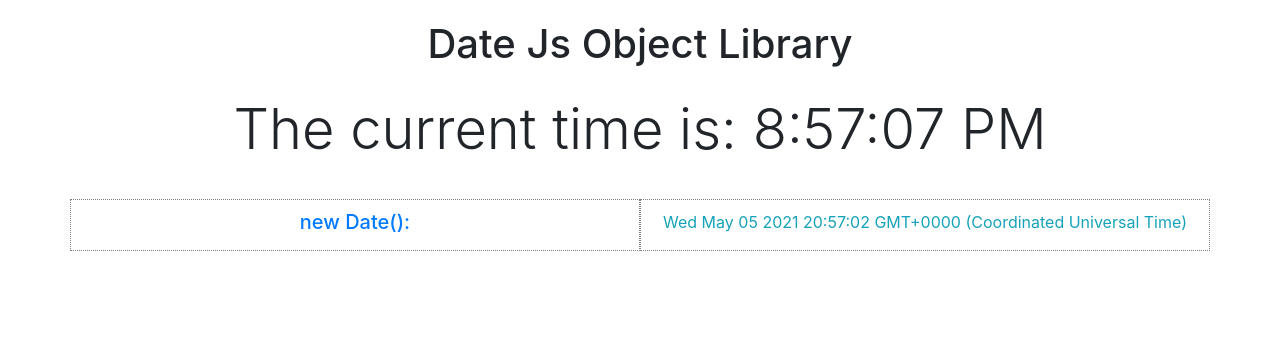
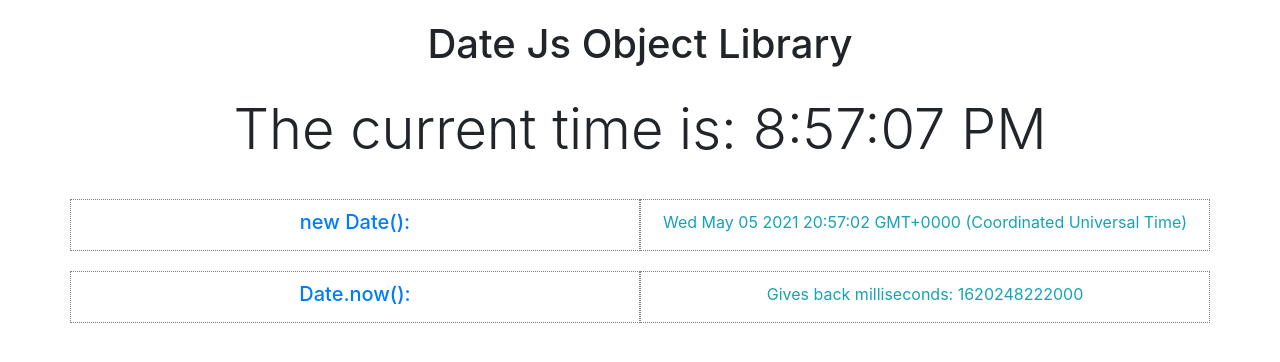
Before and after one commit to Jonnathandor/Timer, a plain HTML site: page index.html in a window 1280 px wide. Drawn offline with nearby package versions, Linux system fonts and the light colour scheme.

Commit message:
added Date.now() method

```diff
--- a/index.html
+++ b/index.html
@@ -29,7 +29,17 @@
                 <p class="text-info" id="to-date"></p>
             </div>
         </div>
+        <div class="row">
+            <div class="col terms">
+                <h5 class="text-primary">Date.now(): </h5>
+            </div>
+            <div class="col terms">
+                <p class="text-info" id="date-now"></p>
+            </div>
+        </div>
       </div>
+    </div>
+
 
     <script src="js/app.js"></script>
 </body>
--- a/js/app.js
+++ b/js/app.js
@@ -13,6 +13,12 @@ const newDateObject = () => {
     // return currentTime;
 }
 
+const dateNow = () => {
+    let milliseconds = Date.now();
+    document.getElementById('date-now').innerText = `Gives back milliseconds: ${milliseconds}`;
+    // return currentTime;
+}
+
 //Invocations
 
 setInterval(() => {
@@ -20,3 +26,5 @@ setInterval(() => {
 }, 1000);
 
 newDateObject();
+
+dateNow();
```
